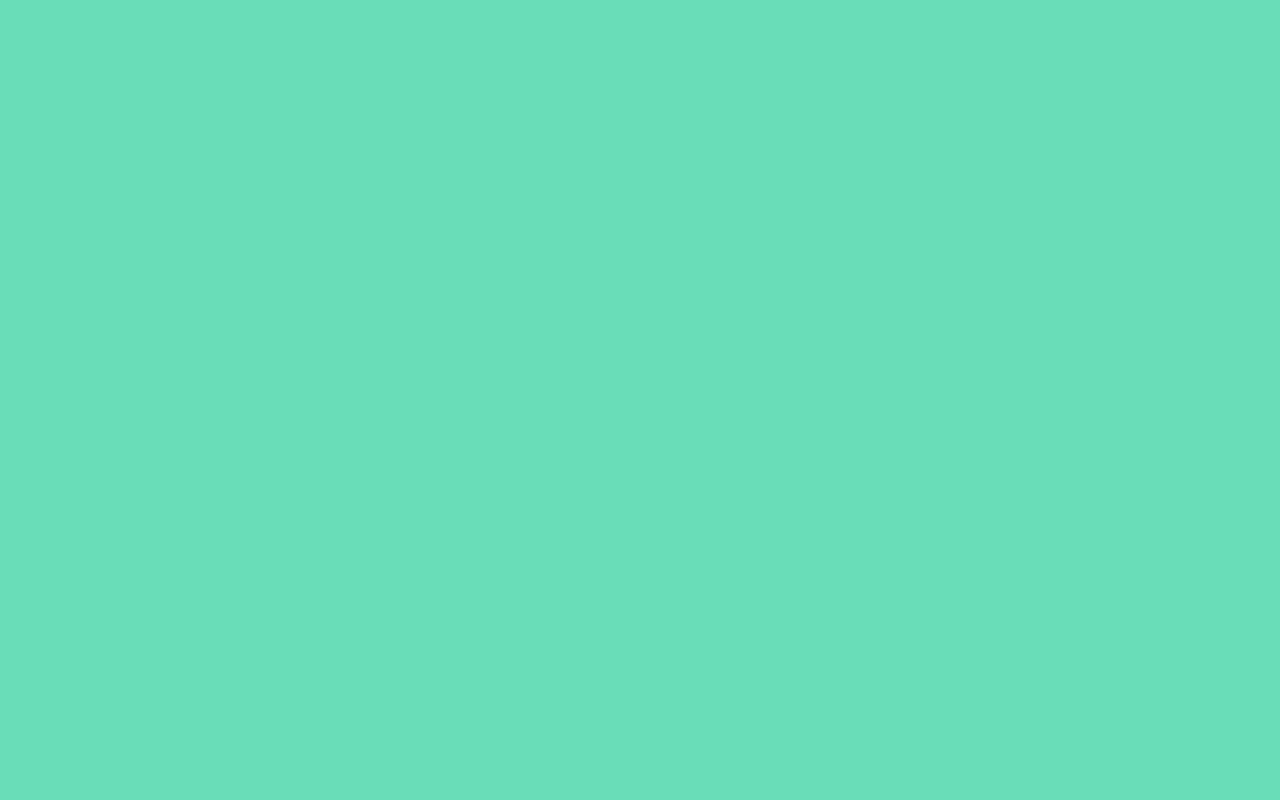
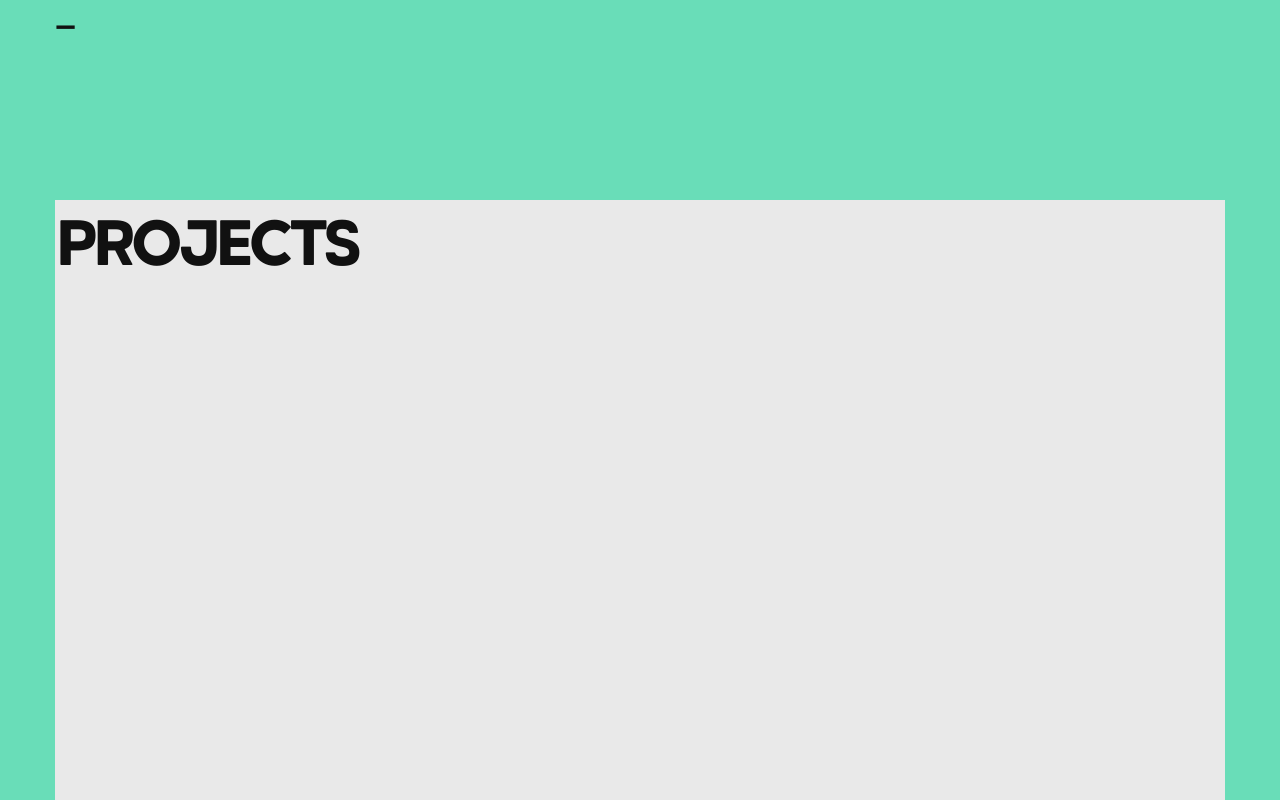
Before and after one commit to surla/surla-react, a React (Create React App) app: page / in a window 1280 px wide. Shown: the part 486-1286 px from the top of the page. Before the commit the page ends 800 px from the top, so only its background shows below. Built offline with nearby package versions, Linux system fonts and the light colour scheme.

Commit message:
Create Projects component and add cartograph fonts

```diff
--- a/src/App.js
+++ b/src/App.js
@@ -3,6 +3,7 @@ import logo from './assets/images/logo.svg';
 import './App.css';
 
 import Header from './components/Header';
+import Projects from './components/Projects';
 
 class App extends Component {
   render() {
@@ -10,6 +11,7 @@ class App extends Component {
       <div className="App">
         <img src={logo} alt="Three dots logo" />
         <Header />
+        <Projects />
       </div>
     );
   }
--- a/src/components/Header.js
+++ b/src/components/Header.js
@@ -3,6 +3,7 @@ import styled from 'styled-components';
 
 const Wrapper = styled.section`
   display: grid;
+  height: 600px;
   font-size: 2em;
 `;
 
--- /dev/null
+++ b/src/components/Projects.js
@@ -0,0 +1,23 @@
+import React from 'react';
+import styled from 'styled-components';
+
+const Wrapper = styled.section`
+  height: 600px;
+  background-color: #E9E9E9;
+  text-transform: uppercase;
+`
+
+const Title = styled.h2`
+  font-family: cartographsans-heavy;
+  text-transform: uppercase;
+  font-size: 4em;
+  letter-spacing: -.1em;
+`
+
+const Projects = () => (
+  <Wrapper>
+    <Title>Projects</Title>
+  </Wrapper>
+)
+
+export default Projects;
--- a/src/index.css
+++ b/src/index.css
@@ -4,6 +4,12 @@
   src: local('visby-bold'), url(./assets/fonts/visby-bold.woff2) format('woff2');
 }
 
+@font-face {
+  font-family: 'cartographsans-heavy';
+  font-style: heavy;
+  src: local('cartographsans-heavy'),
+  url(./assets/fonts/cartographsans-heavy.woff2) format('woff2');
+}
 body {
   margin: 0;
   padding: 0;
```
Also changed, not shown: src/assets/fonts/CartographMonoCF-Regular.woff2 (added), src/assets/fonts/cartographsans-heavy.woff2 (added).
